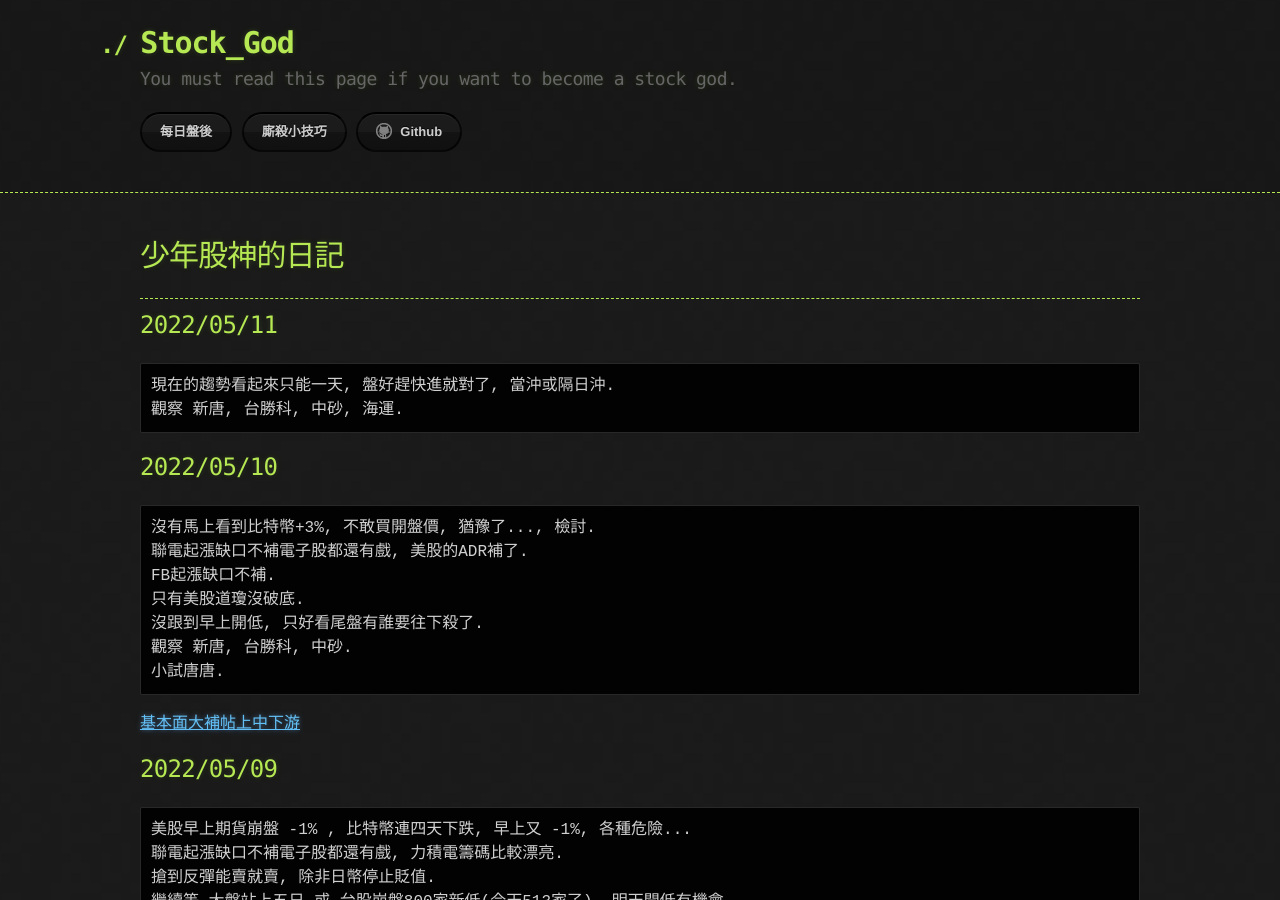
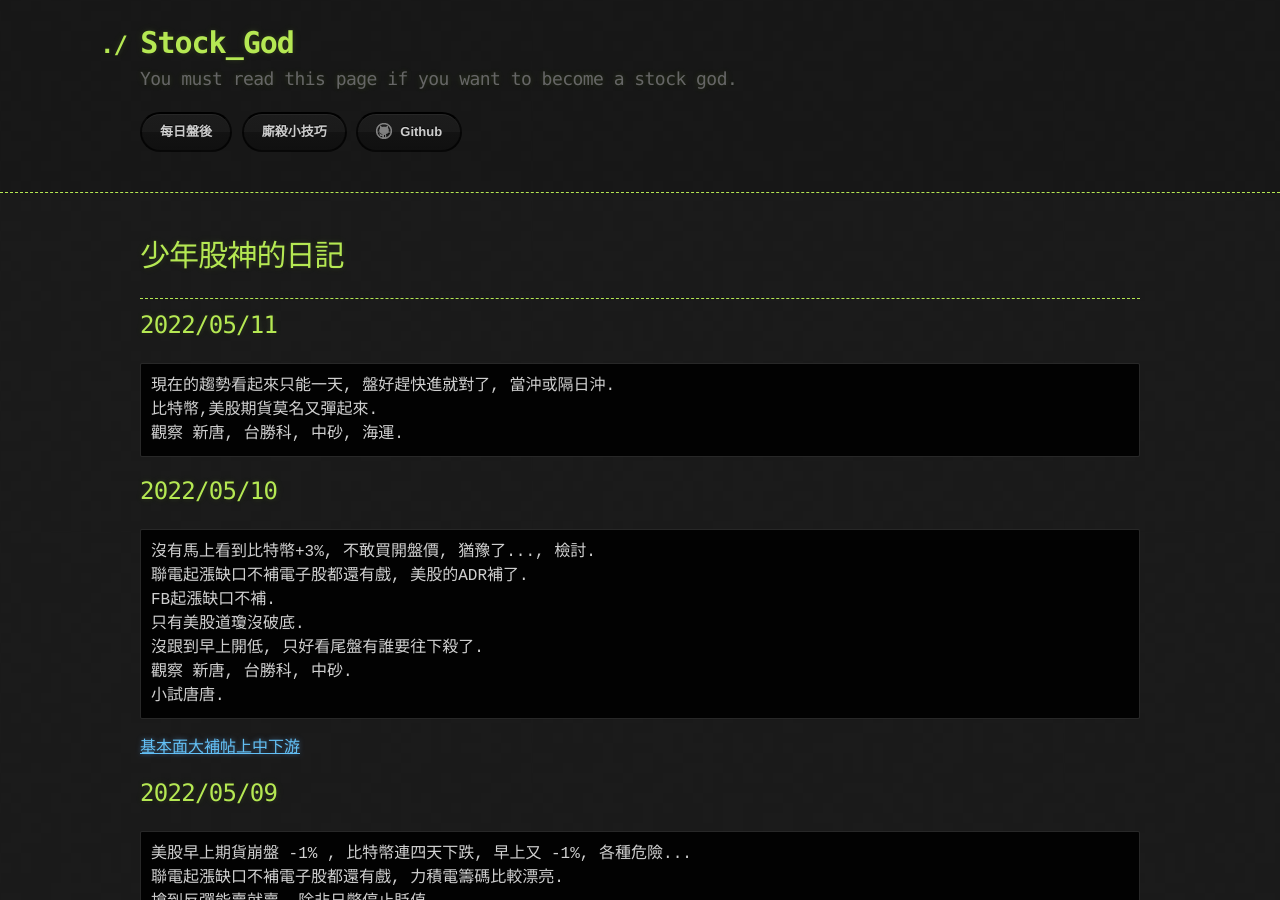
Before and after one commit to lepg5487/Stock_God, a Jekyll site: the page built from index.md, in a window 1280 px wide and 900 px high. Built offline with Jekyll 4.4.1, drawn with Linux system fonts in a browser that asks for light colours; our own code applies the rules of GitHub Pages for plain Markdown files.

Commit message:
Update index.md

````diff
--- a/index.md
+++ b/index.md
@@ -9,6 +9,7 @@ layout: testlayouts
 ## 2022/05/11
 ```
 現在的趨勢看起來只能一天, 盤好趕快進就對了, 當沖或隔日沖.
+比特幣,美股期貨莫名又彈起來.
 觀察 新唐, 台勝科, 中砂, 海運.
 ```
 
````
